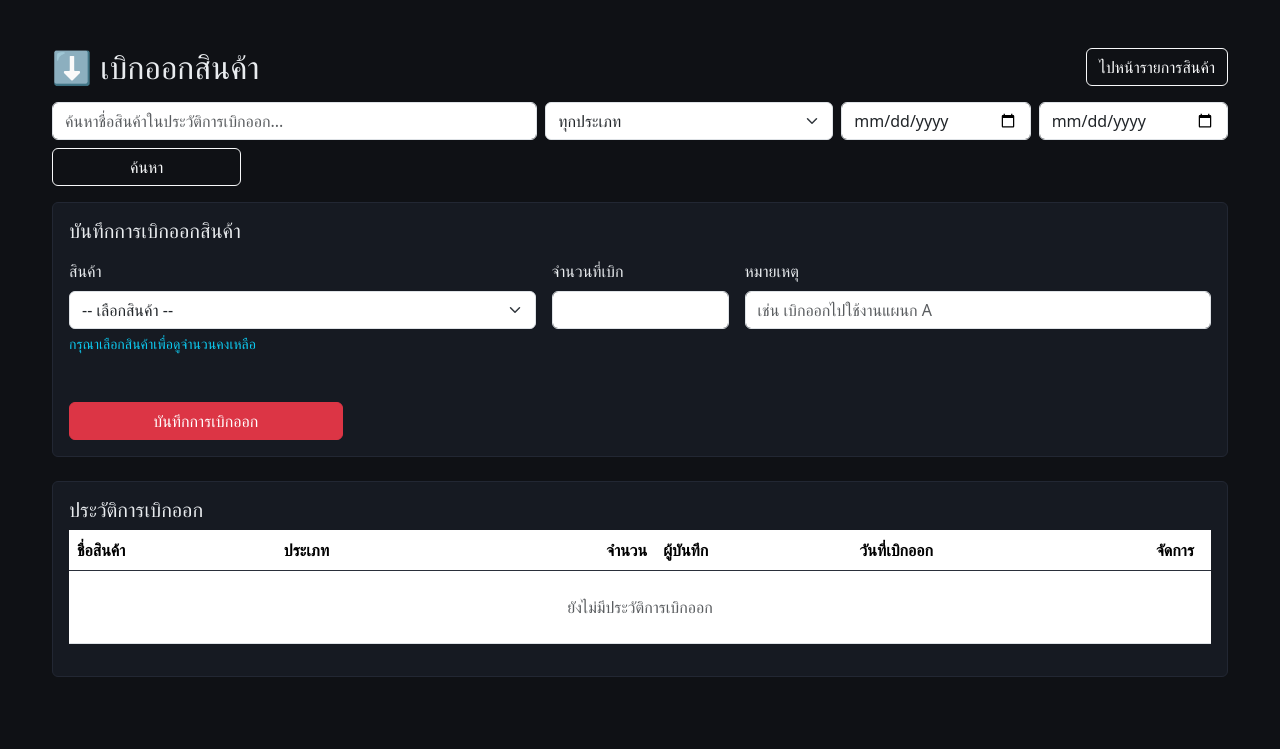
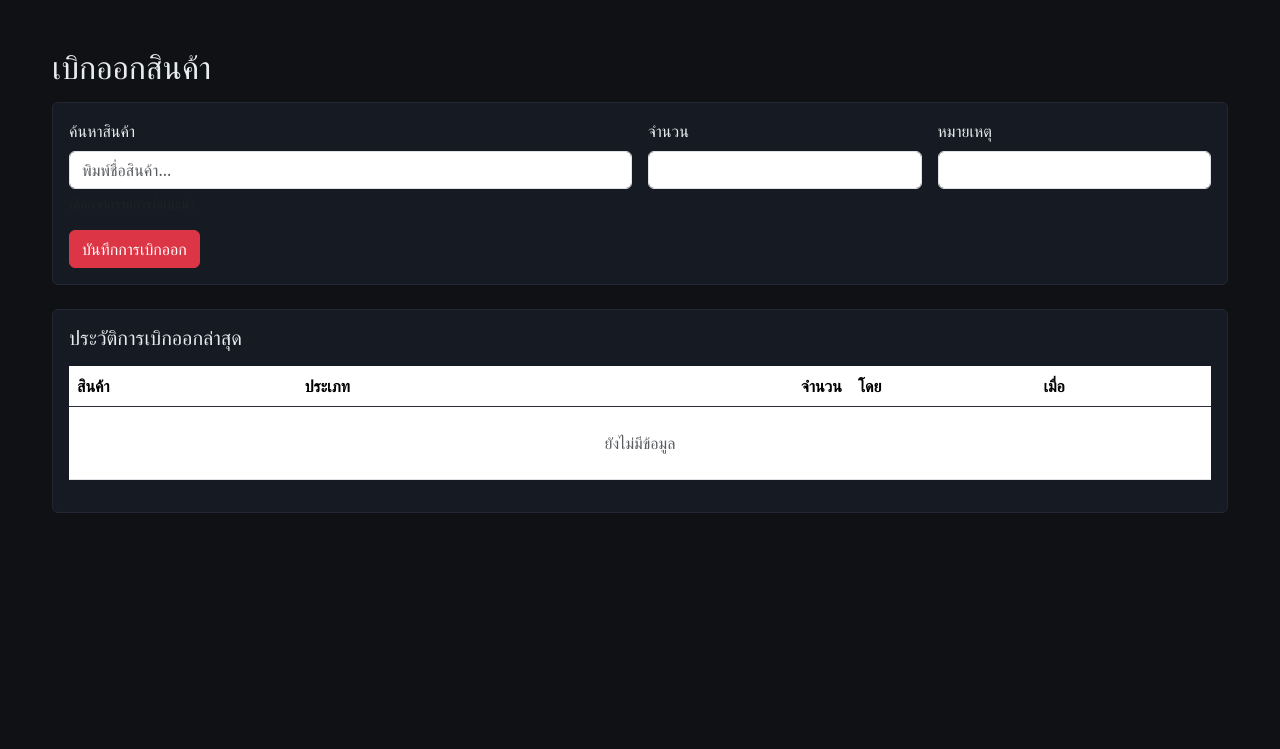
Before and after one commit to Wiselord911/ctr-stock-system, a Flask app: template templates/issue.html in a window 1280 px wide. Shown: the part 56-805 px from the top of the page. After the commit the page ends 569 px from the top, so only its background shows below. Run offline with Flask 3, Linux system fonts and the light colour scheme; the template is opened without the code that fills it, so the values that code supplies are empty.

Commit message:
Update issue.html

```diff
--- a/templates/issue.html
+++ b/templates/issue.html
@@ -2,166 +2,100 @@
 {% block content %}
 <div class="py-4">
   <div class="d-flex align-items-center justify-content-between mb-3">
-    <h2 class="mb-0">⬇️ เบิกออกสินค้า</h2>
-    <a href="{{ url_for('items') }}" class="btn btn-outline-light">ไปหน้ารายการสินค้า</a>
+    <h2 class="mb-0">เบิกออกสินค้า</h2>
   </div>
 
-  <!-- Search / Filter -->
-  <form class="row g-2 mb-3" method="get" action="{{ url_for('issue') }}">
-    <div class="col-md-5">
-      <input type="search" name="q" value="{{ request.args.get('q','') }}"
-             class="form-control" placeholder="ค้นหาชื่อสินค้าในประวัติการเบิกออก...">
-    </div>
-    <div class="col-md-3">
-      <select name="category_id" class="form-select">
-        <option value="">ทุกประเภท</option>
-        {% for cat in categories %}
-          <option value="{{ cat.id }}"
-            {% if request.args.get('category_id') and request.args.get('category_id')|int == cat.id %}selected{% endif %}>
-            {{ cat.name }}
-          </option>
-        {% endfor %}
-      </select>
-    </div>
-    <div class="col-md-2">
-      <input type="date" class="form-control" name="from" value="{{ request.args.get('from','') }}">
-    </div>
-    <div class="col-md-2">
-      <input type="date" class="form-control" name="to" value="{{ request.args.get('to','') }}">
-    </div>
-    <div class="col-12 col-md-2 d-grid mt-2">
-      <button class="btn btn-outline-light" type="submit">ค้นหา</button>
-    </div>
-  </form>
-
-  <!-- Issue form -->
   <div class="card p-3 mb-4">
-    <h5 class="mb-3">บันทึกการเบิกออกสินค้า</h5>
-    <form method="post" action="{{ url_for('issue_post') }}" onsubmit="return confirm('ยืนยันเบิกออกสินค้าตามข้อมูลที่กรอกใช่หรือไม่?');" novalidate>
+    <form method="post" action="{{ url_for('issue_post') }}" id="issueForm" novalidate>
       <div class="row g-3">
-        <div class="col-md-5">
-          <label class="form-label">สินค้า</label>
-          <select name="item_id" class="form-select" required onchange="updateBalance(this)">
-            <option value="">-- เลือกสินค้า --</option>
-            {% for it in items_select %}
-              <option value="{{ it.id }}" data-balance="{{ it.balance or 0 }}">
-                {{ it.name }}
-              </option>
-            {% endfor %}
-          </select>
-          <div id="balance-info" class="form-text text-info mt-1">กรุณาเลือกสินค้าเพื่อดูจำนวนคงเหลือ</div>
+        <div class="col-md-6">
+          <label class="form-label">ค้นหาสินค้า</label>
+          <input type="text" class="form-control" id="item_search" placeholder="พิมพ์ชื่อสินค้า..." autocomplete="off" list="item_datalist">
+          <datalist id="item_datalist"></datalist>
+          <input type="hidden" name="item_id" id="item_id">
+          <div class="form-text" id="item_hint">เลือกจากรายการที่แนะนำ</div>
         </div>
-
-        <div class="col-md-2">
-          <label class="form-label">จำนวนที่เบิก</label>
-          <input type="number" name="quantity" min="1" class="form-control" required>
+        <div class="col-md-3">
+          <label class="form-label">จำนวน</label>
+          <input type="number" class="form-control" name="quantity" min="1" required>
         </div>
-
-        <div class="col-md-5">
+        <div class="col-md-3">
           <label class="form-label">หมายเหตุ</label>
-          <input type="text" name="note" class="form-control" placeholder="เช่น เบิกออกไปใช้งานแผนก A">
+          <input type="text" class="form-control" name="note">
         </div>
-
-        <div class="col-12 col-md-3">
-          <label class="form-label d-block">&nbsp;</label>
-          <button class="btn btn-danger w-100" type="submit">บันทึกการเบิกออก</button>
-        </div>
+      </div>
+      <div class="mt-3">
+        <button class="btn btn-danger">บันทึกการเบิกออก</button>
       </div>
     </form>
   </div>
 
-  <!-- Table -->
   <div class="card p-3">
-    <div class="d-flex align-items-center justify-content-between mb-2">
-      <h5 class="mb-0">ประวัติการเบิกออก</h5>
-      {% if export_url %}
-        <a class="btn btn-sm btn-outline-light" href="{{ export_url }}">Export CSV</a>
-      {% endif %}
-    </div>
-
+    <h5 class="mb-3">ประวัติการเบิกออกล่าสุด</h5>
     <div class="table-responsive">
       <table class="table table-hover align-middle">
         <thead>
           <tr>
-            <th>ชื่อสินค้า</th>
+            <th>สินค้า</th>
             <th>ประเภท</th>
             <th class="text-end">จำนวน</th>
-            <th>ผู้บันทึก</th>
-            <th>วันที่เบิกออก</th>
-            <th class="text-center" style="width:72px;">จัดการ</th>
+            <th>โดย</th>
+            <th>เมื่อ</th>
           </tr>
         </thead>
         <tbody>
           {% if issue_logs and issue_logs|length %}
-            {% for log in issue_logs %}
+            {% for r in issue_logs %}
               <tr>
-                <td>{{ log.item_name }}</td>
-                <td>{{ log.category_name or '-' }}</td>
-                <td class="text-end">{{ log.quantity }}</td>
-                <td>{{ log.actor_name or '-' }}</td>
-                <td>{{ log.created_at.strftime('%d/%m/%Y %H:%M') }}</td>
-                <td class="text-center">
-                  <div class="dropdown">
-                    <button class="btn btn-sm btn-outline-light" type="button" data-bs-toggle="dropdown" aria-expanded="false">
-                      <svg xmlns="http://www.w3.org/2000/svg" width="18" height="18" fill="currentColor" viewBox="0 0 16 16">
-                        <path d="M3 9a1 1 0 1 1 0-2 1 1 0 0 1 0 2m5 0a1 1 0 1 1 0-2 1 1 0 0 1 0 2m5-1a1 1 0 1 1-2 0 1 1 0 0 1 2 0"/>
-                      </svg>
-                    </button>
-                    <ul class="dropdown-menu dropdown-menu-dark">
-                      <li>
-                        <a class="dropdown-item" href="{{ url_for('issue_edit', issue_id=log.id) }}">แก้ไข</a>
-                      </li>
-                      <li><hr class="dropdown-divider"></li>
-                      <li>
-                        <form method="post" action="{{ url_for('issue_delete', issue_id=log.id) }}" onsubmit="return confirm('ยืนยันการลบรายการเบิกออกนี้?');">
-                          <button type="submit" class="dropdown-item text-danger">ลบ</button>
-                        </form>
-                      </li>
-                    </ul>
-                  </div>
-                </td>
+                <td>{{ r.item_name }}</td>
+                <td>{{ r.category_name or '-' }}</td>
+                <td class="text-end">{{ r.quantity }}</td>
+                <td>{{ r.actor_name or '-' }}</td>
+                <td>{{ r.created_at.strftime('%d/%m/%Y %H:%M') }}</td>
               </tr>
             {% endfor %}
           {% else %}
-            <tr>
-              <td colspan="6" class="text-center text-muted py-4">ยังไม่มีประวัติการเบิกออก</td>
-            </tr>
+            <tr><td colspan="5" class="text-center text-muted py-4">ยังไม่มีข้อมูล</td></tr>
           {% endif %}
         </tbody>
       </table>
     </div>
-
-    <!-- Pagination -->
-    {% if total_pages and total_pages > 1 %}
-      <nav class="mt-2">
-        <ul class="pagination pagination-sm mb-0">
-          <li class="page-item {% if page<=1 %}disabled{% endif %}">
-            <a class="page-link" href="{{ url_for('issue', q=request.args.get('q',''), category_id=request.args.get('category_id',''), from=request.args.get('from',''), to=request.args.get('to',''), page=page-1) }}">ก่อนหน้า</a>
-          </li>
-          {% for p in range(1, total_pages+1) %}
-            <li class="page-item {% if p==page %}active{% endif %}">
-              <a class="page-link" href="{{ url_for('issue', q=request.args.get('q',''), category_id=request.args.get('category_id',''), from=request.args.get('from',''), to=request.args.get('to',''), page=p) }}">{{ p }}</a>
-            </li>
-          {% endfor %}
-          <li class="page-item {% if page>=total_pages %}disabled{% endif %}">
-            <a class="page-link" href="{{ url_for('issue', q=request.args.get('q',''), category_id=request.args.get('category_id',''), from=request.args.get('from',''), to=request.args.get('to',''), page=page+1) }}">ถัดไป</a>
-          </li>
-        </ul>
-      </nav>
-    {% endif %}
   </div>
 </div>
 
-<!-- Script แสดงคงเหลือสินค้า -->
 <script>
-function updateBalance(selectEl) {
-  const selected = selectEl.options[selectEl.selectedIndex];
-  const balance = selected.dataset.balance;
-  const info = document.getElementById("balance-info");
-  if (balance !== undefined) {
-    info.textContent = "จำนวนคงเหลือล่าสุด: " + balance + " ชิ้น";
-    info.classList.toggle("text-danger", Number(balance) <= 0);
+const input = document.getElementById('item_search');
+const datalist = document.getElementById('item_datalist');
+const hiddenId = document.getElementById('item_id');
+const hint = document.getElementById('item_hint');
+
+let lastQ = '';
+input.addEventListener('input', async (e) => {
+  const q = (e.target.value || '').trim();
+  hiddenId.value = '';
+  hint.textContent = 'เลือกจากรายการที่แนะนำ';
+  if (q.length === 0) { datalist.innerHTML=''; return; }
+  if (q === lastQ) return;
+  lastQ = q;
+  try {
+    const res = await fetch(`/api/items?q=${encodeURIComponent(q)}&limit=30`);
+    const items = await res.json();
+    datalist.innerHTML = items.map(it =>
+      `<option value="${it.name}" data-id="${it.id}">${it.name} (${it.category || 'ไม่ระบุ'}) | คงเหลือ ${it.balance}</option>`
+    ).join('');
+  } catch {}
+});
+
+input.addEventListener('change', () => {
+  const opts = Array.from(datalist.options || []);
+  const opt = opts.find(o => o.value === input.value);
+  if (opt && opt.dataset.id) {
+    hiddenId.value = opt.dataset.id;
+    hint.textContent = `เลือก: ${input.value}`;
+  } else {
+    hiddenId.value = '';
+    hint.textContent = 'ไม่พบในรายการที่แนะนำ';
   }
-}
+});
 </script>
 {% endblock %}
```
